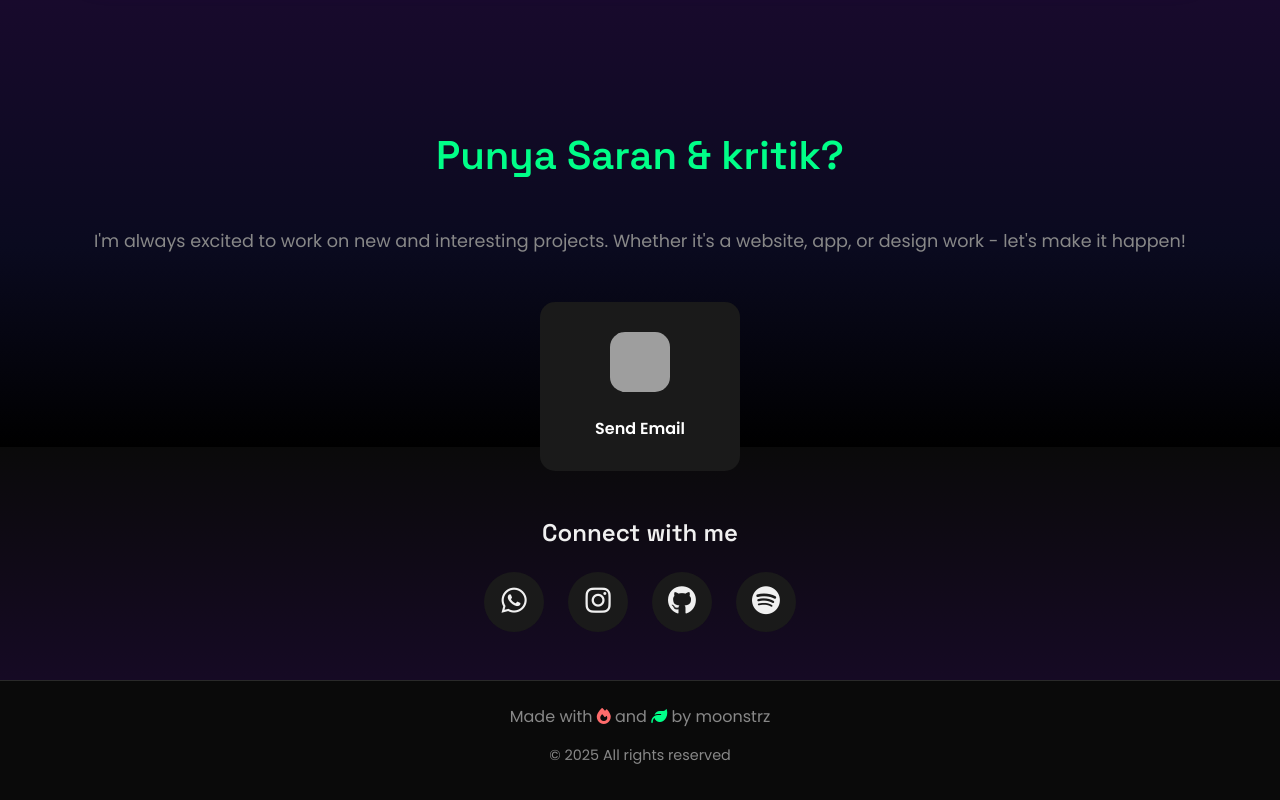
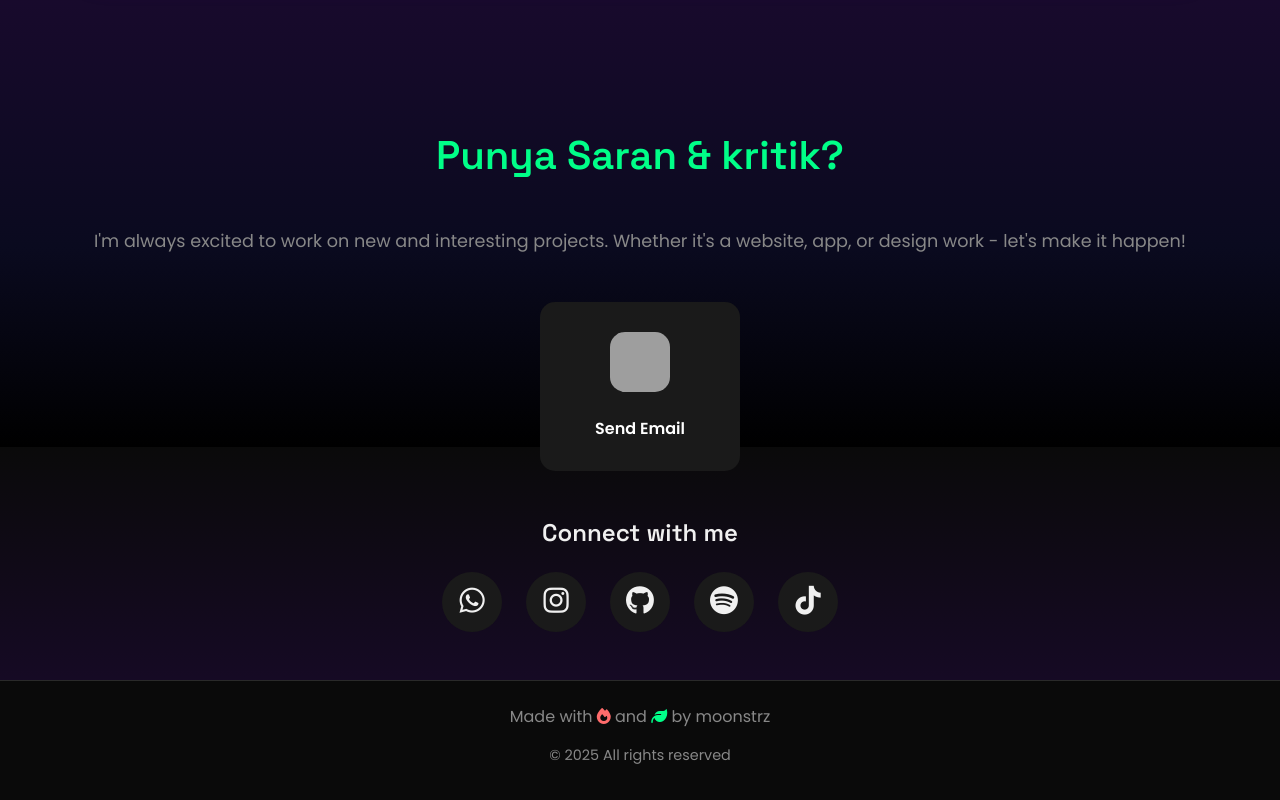
Before and after one commit to rynx-own/portfolio, a plain HTML site: page index.html in a window 1280 px wide. Shown: the part 4353-5153 px from the top of the page. Drawn offline with nearby package versions, Linux system fonts and the light colour scheme; grey boxes are pictures that could not be loaded.

Commit message:
Update index.html

```diff
--- a/index.html
+++ b/index.html
@@ -335,6 +335,9 @@
                                 <a href="https://open.spotify.com/user/31ynpf22le4k6ykmlftiku23cajy?si=_BJHI4jhRE-kAU8Tu9YFHw" target="_blank" class="social-logo" title="Spotify">
                                     <i class="fab fa-spotify"></i>
                                 </a>
+                                <a href="https://www.tiktok.com/@rs4tuurns" target="_blank" class="social-logo" title="TikTok">
+                                    <i class="fab fa-tiktok"></i>
+                                </a>
                             </div>
                         </div>
                     </div>
```
